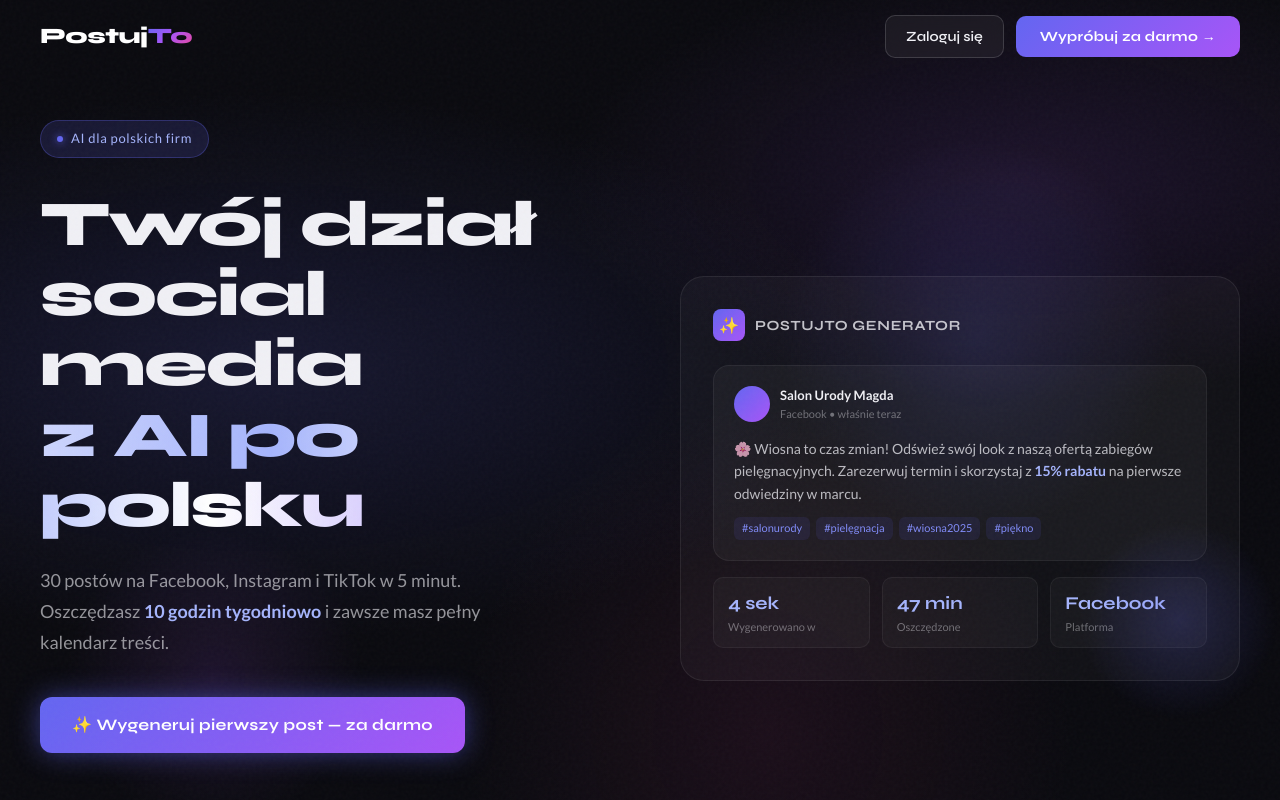
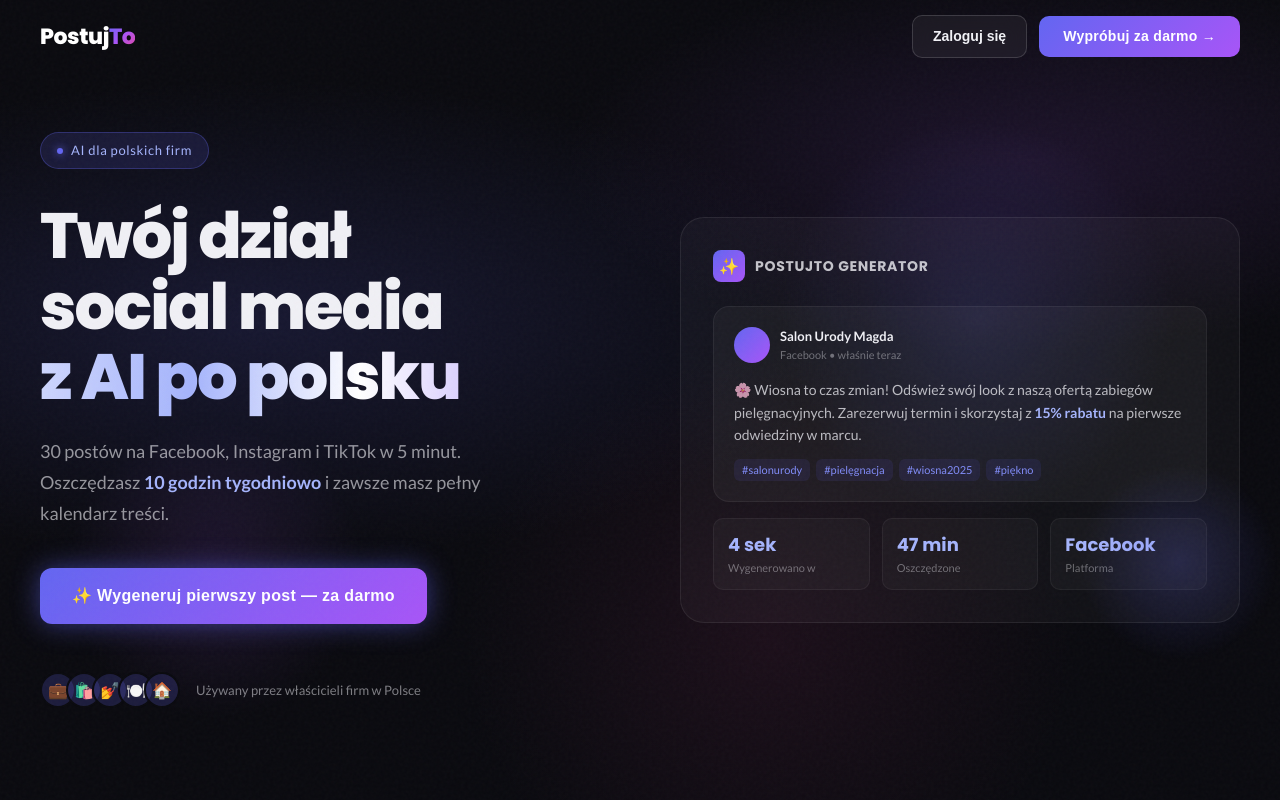
Before and after one commit to PostujTo/postujto, a Next.js app: page / in a window 1280 px wide. Shown: the top 800 px of the page. Built offline with nearby package versions, Linux system fonts and the light colour scheme; no server answers.

Commit message:
fix: zmiana font Syne na Poppins i DM Sans

```diff
--- a/app/page.tsx
+++ b/app/page.tsx
@@ -34,13 +34,13 @@
   return (
     <>
       <style jsx global>{`
-        @import url('https://fonts.googleapis.com/css2?family=Syne:wght@400;500;600;700;800&family=DM+Sans:ital,opsz,wght@0,9..40,300;0,9..40,400;0,9..40,500;1,9..40,300&display=swap');
+        @import url('https://fonts.googleapis.com/css2?family=Poppins:wght@400;500;600;700;800;900&family=DM+Sans:ital,opsz,wght@0,9..40,300;0,9..40,400;0,9..40,500;1,9..40,300&display=swap');
 
         * { box-sizing: border-box; margin: 0; padding: 0; }
         html { scroll-behavior: smooth; }
         body { font-family: 'DM Sans', sans-serif; background: #0a0a0f; color: #f0f0f5; overflow-x: hidden; }
 
-        .font-display { font-family: 'Syne', sans-serif; }
+        .font-display { font-family: 'Poppins', sans-serif; }
 
         @keyframes float {
           0%, 100% { transform: translateY(0px) rotate(0deg); }
```
